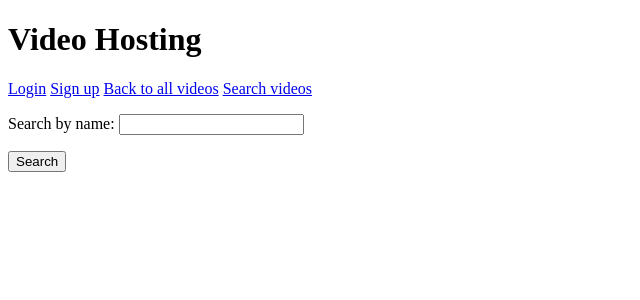
After one commit to Yumi00000/VideoHosting, a Django app: page /search/ in a window 1280 px wide. The commit adds this page. Shown: the top 300 px of the page, without its empty margins (0-640 px from the left). Run offline with Django 5.2, Linux system fonts and the light colour scheme; parts of the project's set-up code (start-up, migrations or seed data) failed here and were passed over.

Commit message:
created search bar

```diff
--- a/Videos/forms.py
+++ b/Videos/forms.py
@@ -8,3 +8,11 @@ class VideoUploadForm(forms.ModelForm):
     class Meta:
         model = Video
         fields = ['video', 'thumbnail', 'name', 'description', 'category']
+
+
+class SearchForm(forms.Form):
+    name = forms.CharField(label='Search by name', max_length=100)
+
+    class Meta:
+        model = Video
+        fields = ['name', ]
--- a/Videos/urls.py
+++ b/Videos/urls.py
@@ -7,5 +7,6 @@ urlpatterns = [
     path('upload/', views.upload_video, name='upload_video'),
     path('edit/<int:video_id>/<int:user_id>/', views.edit_video, name='edit_video'),
     path('video/<video_name>/', views.video_page, name='video_page'),
-    path('remove/comment/<int:video_id>/<int:user_id>/<int:comment_id>/', views.remove_comment, name='remove_comment')
+    path('remove/comment/<int:video_id>/<int:user_id>/<int:comment_id>/', views.remove_comment, name='remove_comment'),
+    path('search/', views.search_view, name='search_view')
 ]
--- a/Videos/views.py
+++ b/Videos/views.py
@@ -10,7 +10,7 @@ from django.views.decorators.http import require_POST
 from Users.models import Followers
 from VideoInteractions.models import Playlist, History
 from videoHosting import settings
-from Videos.forms import VideoUploadForm
+from Videos.forms import VideoUploadForm, SearchForm
 from Videos.models import Video, Comment, LikesAndDislikes
 
 
@@ -53,6 +53,18 @@ def edit_video(request, video_id, user_id):
         form = VideoUploadForm(instance=video)
 
         return render(request, 'edit_video.html', {'form': form})
+
+
+def search_view(request):
+    if request.method == 'POST':
+        form = SearchForm(request.POST)
+        if form.is_valid():
+            search_query = form.cleaned_data['name']
+            results = Video.objects.filter(name__icontains=search_query)
+            return render(request, 'search_results.html', {'results': results})
+    else:
+        form = SearchForm()
+    return render(request, 'search_form.html', {'form': form})
 
 
 def generate_thumbnail(video_path, video):
--- /dev/null
+++ b/templates/search_form.html
@@ -0,0 +1,6 @@
+{% include "top_info.html" %}
+<form method="post" action="/search/">
+    {% csrf_token %}
+    {{ form.as_p }}
+    <input type="submit" value="Search">
+</form>
--- a/templates/top_info.html
+++ b/templates/top_info.html
@@ -3,7 +3,6 @@
 <head>
     <meta charset="UTF-8">
     <title>Title</title>
-
 </head>
 <body>
 <header>
@@ -24,9 +23,8 @@
         <a href="/playlists/create/">Create new playlist</a>
         <a href="/user/history/{{ user.id }}/">History</a>
     {% endif %}
-
     <a href="/">Back to all videos</a>
-
+<a href="/search/">Search videos</a>
 </nav>
 
 </body>
```
Also changed, not shown: templates/search_results.html (added, +16 -0 lines).
